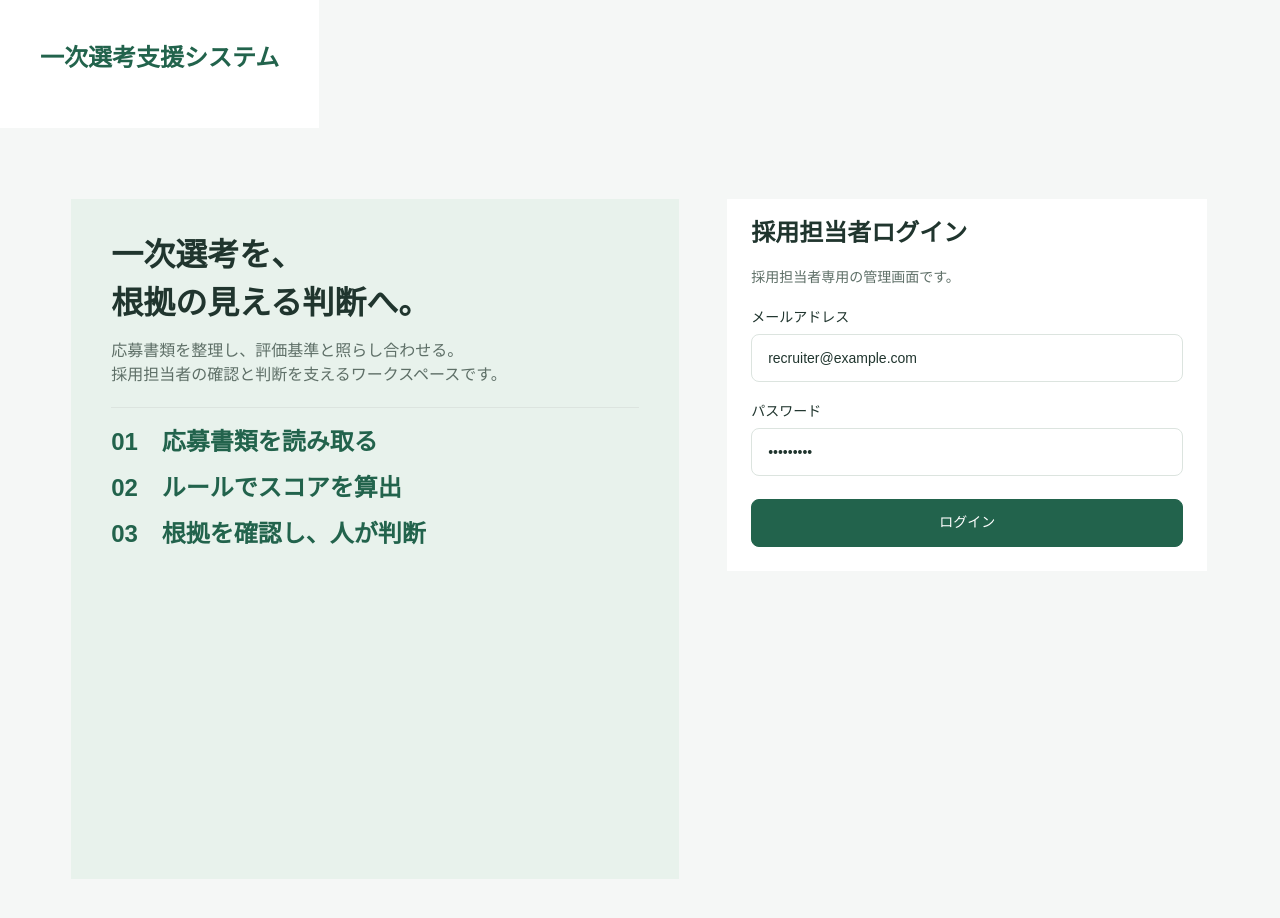
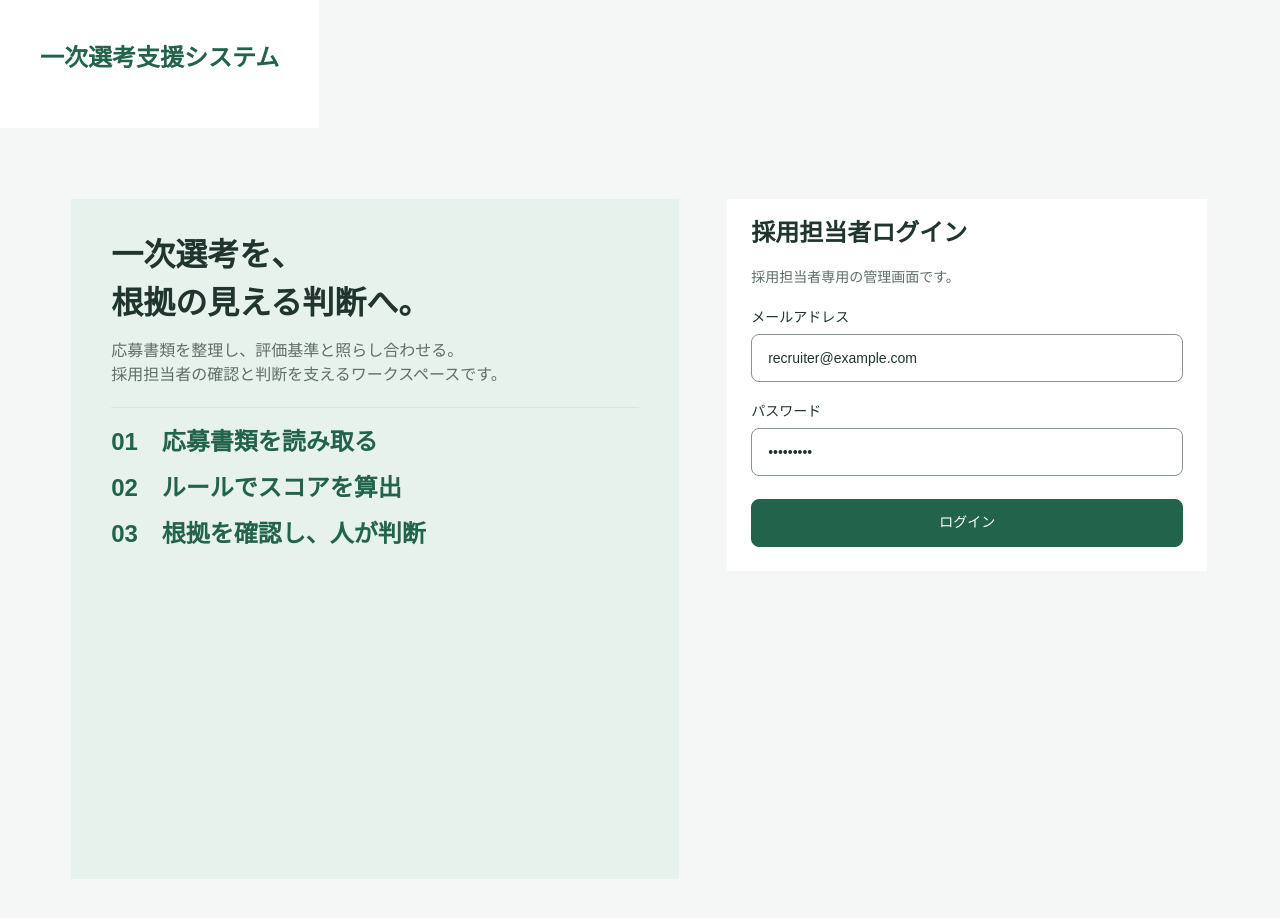
Before and after one commit to Cookie12734/206-3, a Next.js app in the folder frontend/: page /login in a window 1280 px wide. Built offline with nearby package versions, Linux system fonts and the light colour scheme.

Commit message:
応募者向けフォームの入力枠のコントラストを改善

```diff
--- a/frontend/app/_components/workspace.module.css
+++ b/frontend/app/_components/workspace.module.css
@@ -14,7 +14,7 @@
   --color-text: #20352e;
   --color-text-muted: #5e6f67;
   --color-border: #dce4df;
-  --color-input-border: var(--color-border);
+  --color-input-border: #84958b;
   --radius-control: 8px;
   min-height: 100dvh;
   background: var(--color-background);
```
